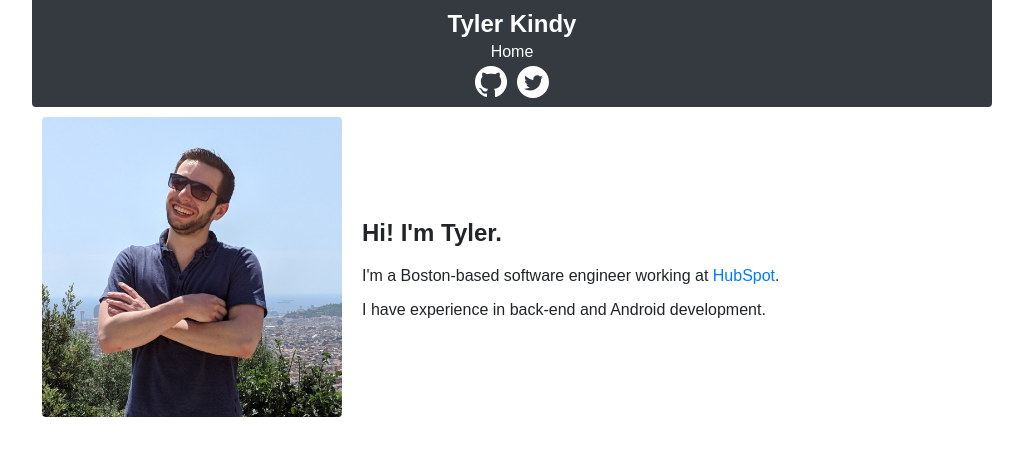
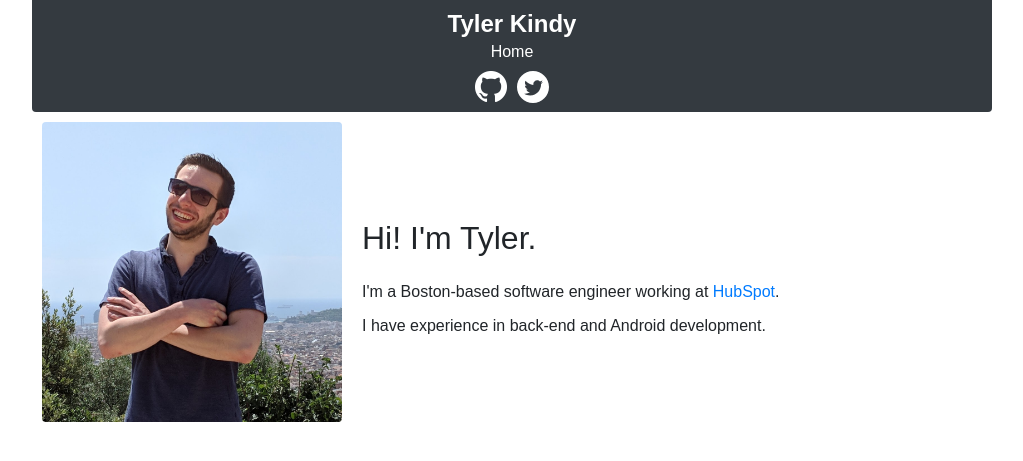
Before and after one commit to tkindy/website, a Jekyll site: the page built from index.html, in a window 1280 px wide. Shown: the top 461 px of the page, without its empty margins (128-1151 px from the left). Built offline with Jekyll 4.4.1, drawn with Linux system fonts in a browser that asks for light colours.

Commit message:
Cleaner h1, more space between links and icons

```diff
--- a/_sass/main.scss
+++ b/_sass/main.scss
@@ -25,7 +25,6 @@
   border-bottom-right-radius: 4px;
 }
 
-
 .name {
   color: white;
   width: max-content;
@@ -36,23 +35,23 @@
   margin: 5px 0;
 }
 
-.social-links img {
-  width: 32px;
-  height: 32px;
-}
-
 .pages, .social-links {
   width: max-content;
   margin: auto;
 }
 
 .pages {
-  margin-bottom: 5px;
+  margin-bottom: 10px;
 }
 
 .pages > a {
   margin: 0 3px;
   color: white;
+}
+
+.social-links img {
+  width: 32px;
+  height: 32px;
 }
 
 .social-links > a {
@@ -79,3 +78,8 @@
 .me-description {
   flex: 1;
 }
+
+.home-container h2 {
+  font-size: 2rem;
+  font-weight: 500;
+}
```
